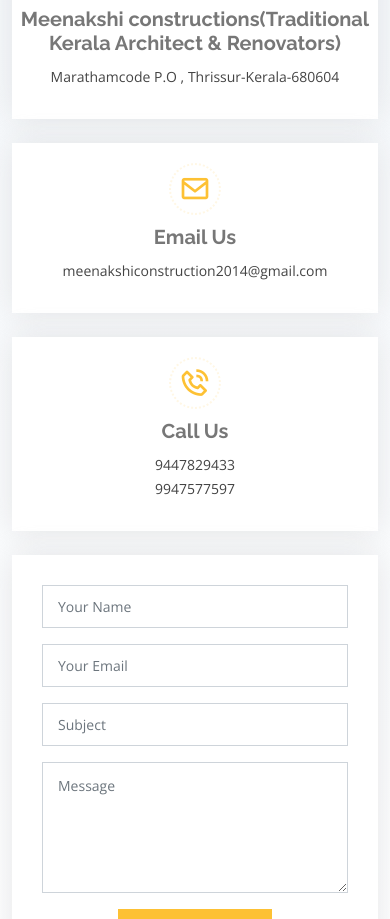
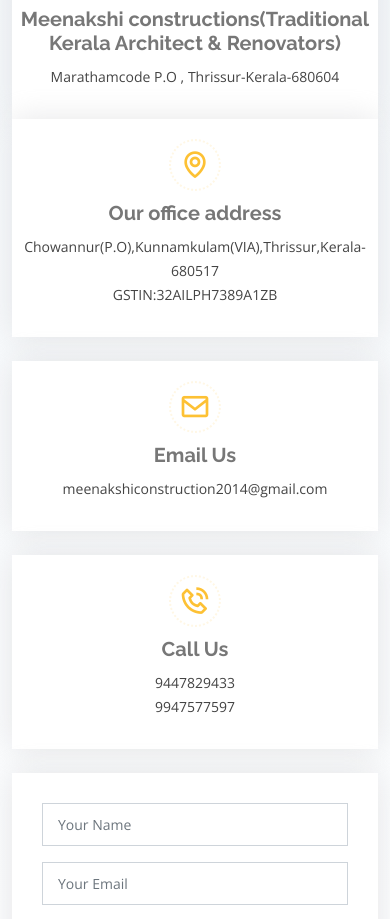
Before and after one commit to Sreenath-ts/website-designing-first-project, a plain HTML site: page index.html in a window 390 px wide. Shown: the part 8395-9314 px from the top of the page. Drawn offline with nearby package versions, Linux system fonts and the light colour scheme.

Commit message:
Update index.html

```diff
--- a/index.html
+++ b/index.html
@@ -10,7 +10,7 @@
   <meta content="" name="keywords">
 
   <!-- Favicons -->
-  <link href="assets/img/favicon.png" rel="icon">
+
   <link href="assets/img/apple-touch-icon.png" rel="apple-touch-icon">
 
   <!-- Google Fonts -->
@@ -403,6 +403,16 @@
                   <p>Marathamcode P.O , Thrissur-Kerala-680604</p>
                 </div>
               </div>
+
+
+		    <div class="col-md-12">
+                <div class="info-box" data-aos="fade-up">
+                  <i class="bx bx-map"></i>
+                  <h3>Our office address</h3>
+                  <p>Chowannur(P.O),Kunnamkulam(VIA),Thrissur,Kerala-680517<br>GSTIN:32AILPH7389A1ZB</p>
+                </div>
+              </div>
+
               <div class="col-md-6">
                 <div class="info-box mt-4" data-aos="fade-up" data-aos-delay="100">
                   <i class="bx bx-envelope"></i>
```
